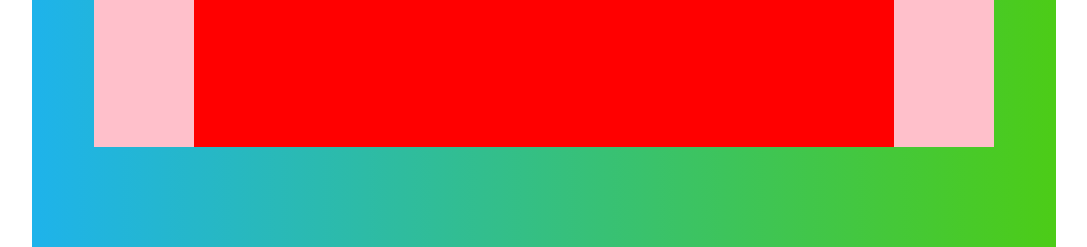
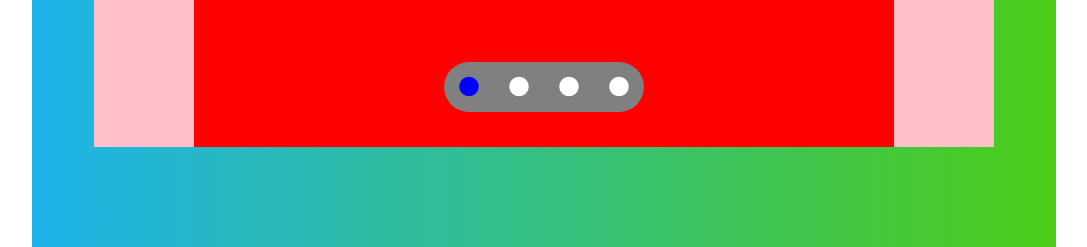
Before and after one commit to oriboys/vue-slider, a plain HTML site: page index.html in a window 1280 px wide. Shown: the part 553-800 px from the top of the page, without its empty margins (96-1183 px from the left). Drawn offline with nearby package versions, Linux system fonts and the light colour scheme.

Commit message:
pallini senza pressione

```diff
--- a/css/style.css
+++ b/css/style.css
@@ -59,3 +59,25 @@
   left: 50%;
   transform: translate(-50%, -50%);
 }
+
+.puntini{
+  width: 200px;
+  height: 50px;
+  border-radius: 25px;
+  background-color: grey;
+  position: absolute;
+  top: 90%;
+  left: 50%;
+  transform: translate(-50%, -50%);
+  display: flex;
+  justify-content: space-around;
+  align-items: center;
+}
+
+.puntini i {
+  color: white;
+  font-size: 20px;
+}
+.puntini i.active{
+  color: blue;
+}
--- a/index.html
+++ b/index.html
@@ -15,6 +15,10 @@
       <div class="sinistra"><i @click="precedente" class="fas fa-chevron-left"></i></div>
       <div class="immagini">
       <img :src="immagine[contatore]" alt="">
+      <div class="puntini">
+        <i class="fas fa-circle" v-for="(foto, index) in immagine" :class="(index == contatore) ? 'active' : ''"></i>
+      </div>
+
       </div>
       <div class="destra"><i @click="successiva"class="fas fa-chevron-right"></i></div>
     </div>
--- a/vue/script.js
+++ b/vue/script.js
@@ -11,7 +11,6 @@ var slider = new Vue({
   },
   methods: {
     precedente: function(){
-      console.log(this.contatore);
       if (this.contatore <= 0) {
         this.contatore = this.immagine.length - 1
       } else {
@@ -25,6 +24,9 @@ var slider = new Vue({
       } else {
         this.contatore++;
       }
+    },
+    selettore: function(){
+
     }
   }
 });
```
